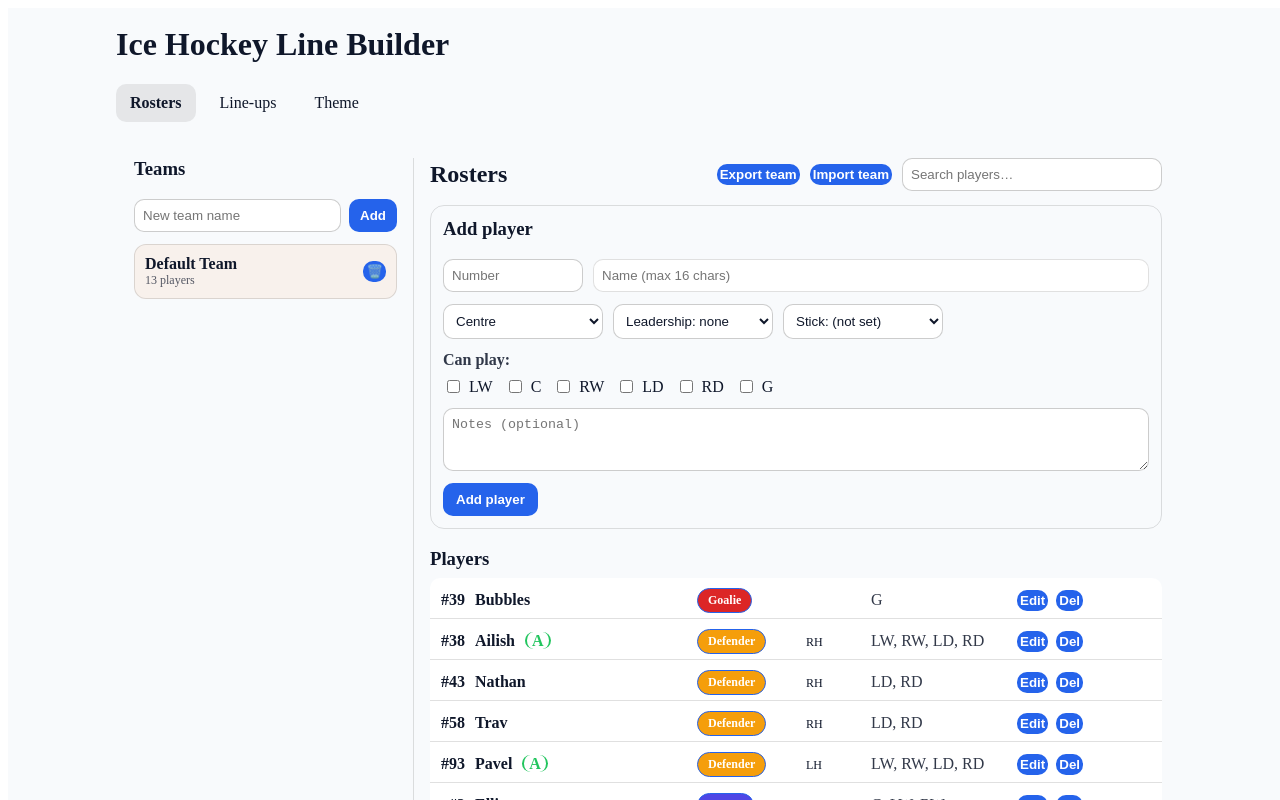
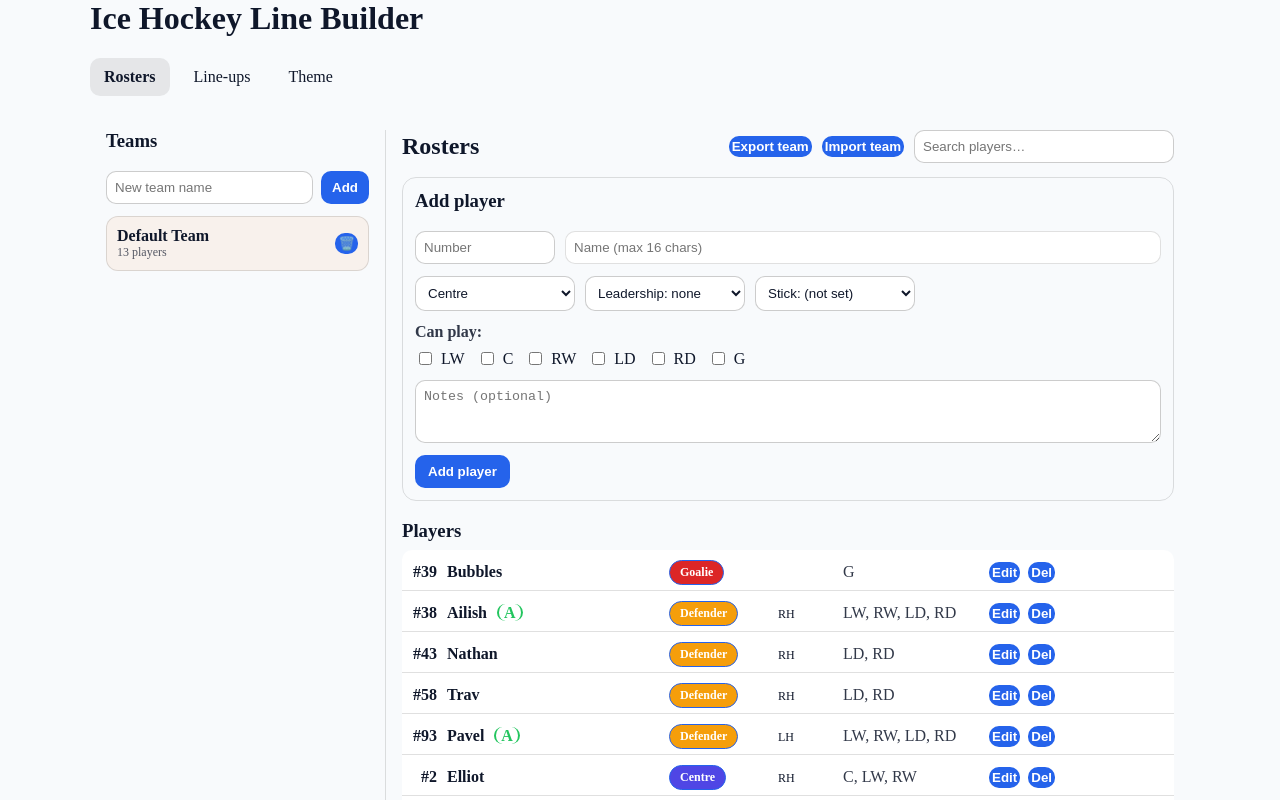
Before and after one commit to Newik83CZ/IceHockeyLineBuilder, a React (Vite) app: page / in a window 1280 px wide. Shown: the top 800 px of the page. Built offline with nearby package versions, Linux system fonts and the light colour scheme.

Commit message:
whole page padding edit

```diff
--- a/src/App.jsx
+++ b/src/App.jsx
@@ -104,7 +104,7 @@ export default function App() {
 
   return (
     <div style={themeStyle}>
-      <div style={{ padding: 18, maxWidth: 1100, margin: "0 auto" }}>
+      <div style={{ maxWidth: 1100, margin: "0 auto" }}>
         <h1 style={{ marginTop: 0 }}>Ice Hockey Line Builder</h1>
 
         <nav className="tabNav">
@@ -114,7 +114,7 @@ export default function App() {
         </nav>
 
 
-        <div className="pageWrap" style={{ padding: 18, maxWidth: 1100, margin: "0 auto", width: "100%" }}>
+        <div className="pageWrap" style={{ maxWidth: 1100, margin: "0 auto", width: "100%" }}>
 
           <Routes>
             <Route path="/" element={<RostersPage data={data} setData={setData} />} />
--- a/src/index.css
+++ b/src/index.css
@@ -11,6 +11,8 @@ html,
 body {
   width: 100%;
   max-width: 100%;
+  margin: 0;
+  padding: 0;
   overflow-x: hidden; /* critical: stop the “white area to the right” */
 }
 
```
